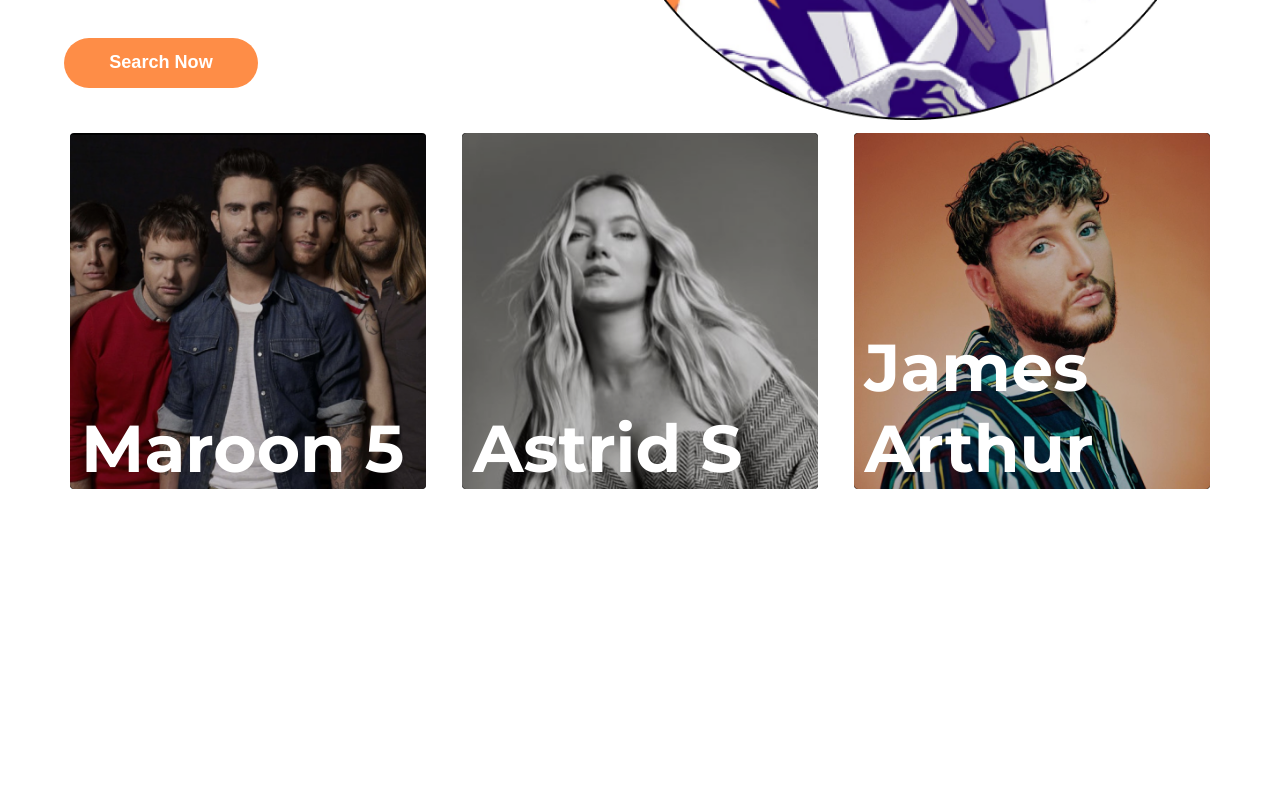
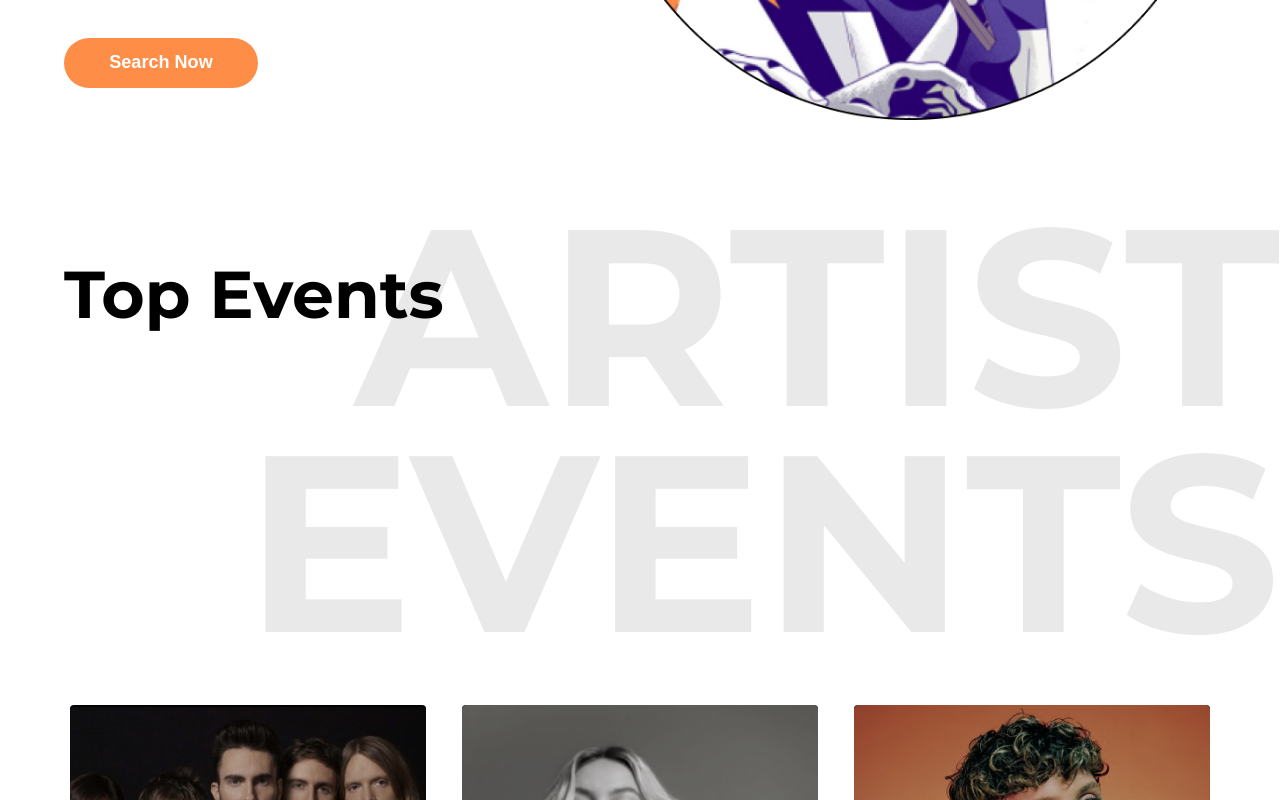
Before and after one commit to zillBoy/artist, a React (Create React App) app: page / in a window 1280 px wide. Shown: the part 560-1360 px from the top of the page. Before the commit the page ends 1059 px from the top, so only its background shows below. Built offline with nearby package versions, Linux system fonts and the light colour scheme.

Commit message:
HeaderEvents - headings added

```diff
--- a/src/components/Header/HeaderEvents.jsx
+++ b/src/components/Header/HeaderEvents.jsx
@@ -5,7 +5,16 @@
 const HeaderEvents = () => {
     return (
         <div className='headerevents__container'>
-            {artists.map((artist, index) => <HeaderArtistCard key={index} image={artist.image} name={artist.name} />)}
+            <div className='headerevents__container-main'>
+                <h1 className='heading-primary headerevents__container-main--heading'>Top Events</h1>
+                <div className='headerevents-textcontent'>
+                    <h1 className='heading-event'>Artist</h1>
+                    <h1 className='heading-event heading-event--subheading'>Events</h1>
+                </div>
+            </div>
+            <div className='headerevents__container-artists'>
+                {artists.map((artist, index) => <HeaderArtistCard key={index} image={artist.image} name={artist.name} />)}
+            </div>
         </div>
     )
 }
--- a/src/scss/base/_typography.scss
+++ b/src/scss/base/_typography.scss
@@ -63,3 +63,40 @@
     text-transform: uppercase;
     font-weight: bold;
 }
+
+.heading-event {
+    font-size: 25.0rem;
+    text-transform: uppercase;
+
+    &--subheading {
+        margin-top: -8rem;
+
+        @include respond(tab-land) {
+            font-size: 16.0rem;
+            margin-top: -6rem;
+        }
+
+        @include respond(tab-port) {
+            font-size: 12.0rem;
+            margin-top: -8rem;
+        }
+
+        @include respond(phone) {
+            font-size: 8.0rem;
+            margin-top: -2rem;
+        }
+    }
+
+    @include respond(tab-land) {
+        font-size: 16.0rem;
+    }
+
+    @include respond(tab-port) {
+        font-size: 12.0rem;
+        margin-top: -2rem;
+    }
+
+    @include respond(phone) {
+        font-size: 8.0rem;
+    }
+}
--- a/src/scss/components/_header.scss
+++ b/src/scss/components/_header.scss
@@ -16,6 +16,7 @@
     }
 
     @include respond(phone) {
+        margin-top: 2rem;
         flex-direction: column-reverse;
     }
 }
--- a/src/scss/components/_headerevents.scss
+++ b/src/scss/components/_headerevents.scss
@@ -1,4 +1,40 @@
 .headerevents__container {
+
+    position: relative;
+    margin-top: 4rem;
+
+    @include respond(tab-port) {
+        margin-top: 10rem;
+    }
+
+    @include respond(phone) {
+        margin-top: 15rem;
+    }
+
+    &-main {
+        &--heading {
+            margin-left: 5%;
+            position: absolute;
+            top: 10%;
+
+            @include respond(tab-land) {
+                font-size: 6.0rem;
+                margin-top: -6rem;
+            }
+
+            @include respond(tab-port) {
+                top: -3%;
+                font-size: 6.0rem;
+            }
+
+            @include respond(phone) {
+                top: -3%;
+                font-size: 4.0rem;
+            }
+        }
+    }
+
+    &-artists {
         width: 89%;
         display: flex;
         align-items: center;
@@ -6,7 +42,17 @@
         flex-wrap: wrap;
         margin: 0 auto;
 
+        @include respond(tab-land) {
+            width: 95%;
+        }
+
         @include respond(phone) {
             justify-content: center;
         }
     }
+}
+
+.headerevents-textcontent {
+    text-align: right;
+    color: $gray-color;
+}
```
Lines whose indentation alone changed are shown as unchanged.
